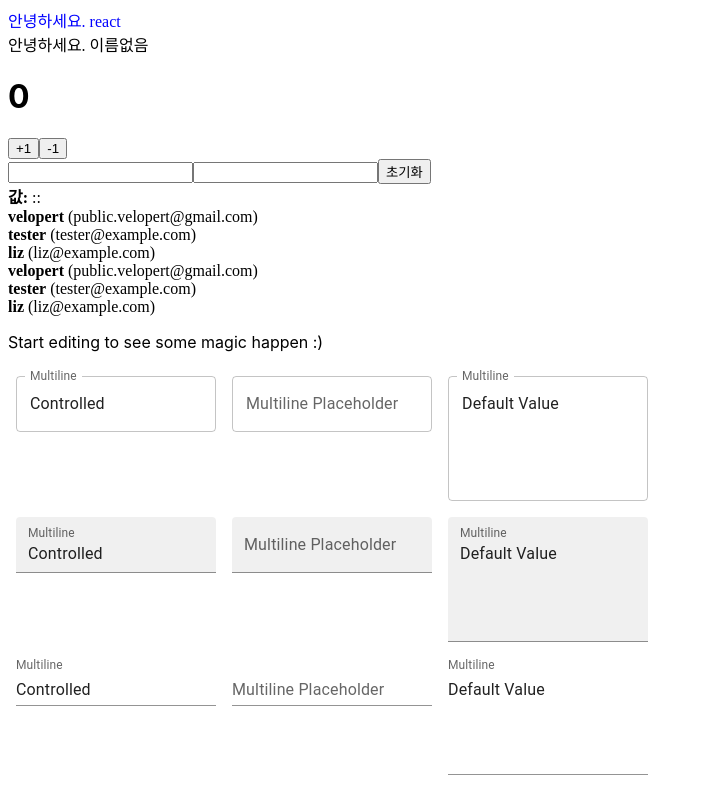
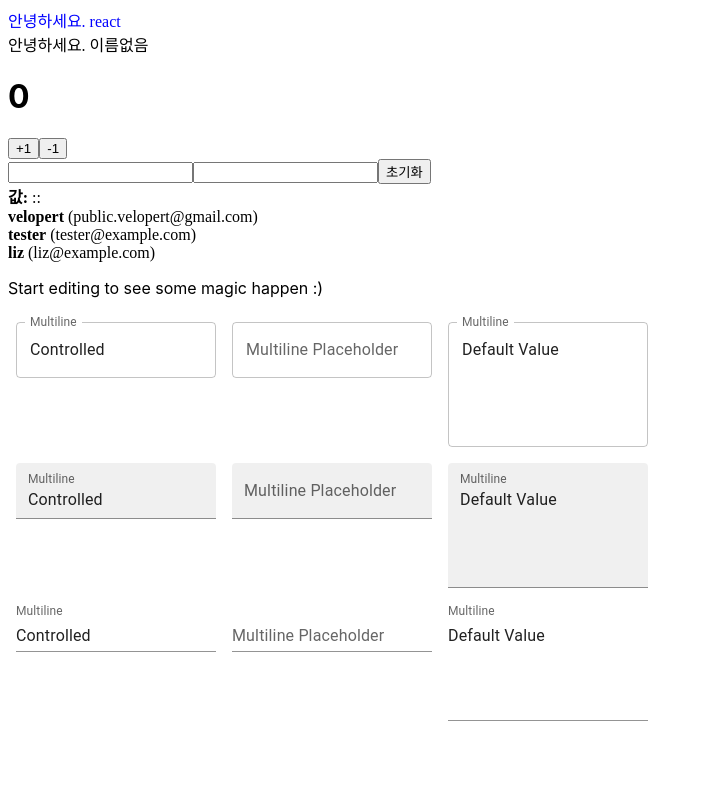
Before and after one commit to sangblee4528/react-20221128, a React (Create React App) app: page / in a window 1280 px wide. Shown: the whole page, without its empty margins (0-703 px from the left). Built offline with nearby package versions, Linux system fonts and the light colour scheme.

Commit message:
2 files modified, 1 added

```diff
--- a/src/App.js
+++ b/src/App.js
@@ -1,4 +1,4 @@
-import React from 'react';
+import React, { useRef } from 'react';
 import './style.css';
 import MultilineTextFields from './MultilineTextFields';
 import Hello from './Hello';
@@ -8,13 +8,36 @@ import UserList from './UserList';
 import InputSample from './InputSample';
 
 export default function App() {
+  const userlist = [
+    {
+      id: 1,
+      username: 'velopert',
+      email: 'public.velopert@gmail.com',
+    },
+    {
+      id: 2,
+      username: 'tester',
+      email: 'tester@example.com',
+    },
+    {
+      id: 3,
+      username: 'liz',
+      email: 'liz@example.com',
+    },
+  ];
+
+  const nextId = useRef(4);
+  const onCreate = () => {
+    nextId.current += 1;
+  };
+
   return (
     <div>
       <Hello name="react" color="blue" />
       <Hello />
       <Counter />
       <InputSample />
-      <UserList />
+      <UserList users={userlist} />
       <p>Start editing to see some magic happen :)</p>
       <MultilineTextFields />
     </div>
--- a/src/UserList.js
+++ b/src/UserList.js
@@ -8,30 +8,9 @@ function User({ user }) {
   );
 }
 
-function UserList() {
-  const users = [
-    {
-      id: 1,
-      username: 'velopert',
-      email: 'public.velopert@gmail.com',
-    },
-    {
-      id: 2,
-      username: 'tester',
-      email: 'tester@example.com',
-    },
-    {
-      id: 3,
-      username: 'liz',
-      email: 'liz@example.com',
-    },
-  ];
-
+function UserList({ users }) {
   return (
     <div>
-      <User user={users[0]} />
-      <User user={users[1]} />
-      <User user={users[2]} />
       {users.map((user, index) => (
         <User user={user} key={index} />
       ))}
```
Also changed, not shown: src/CreateUser.js (added, +13 -0 lines).
